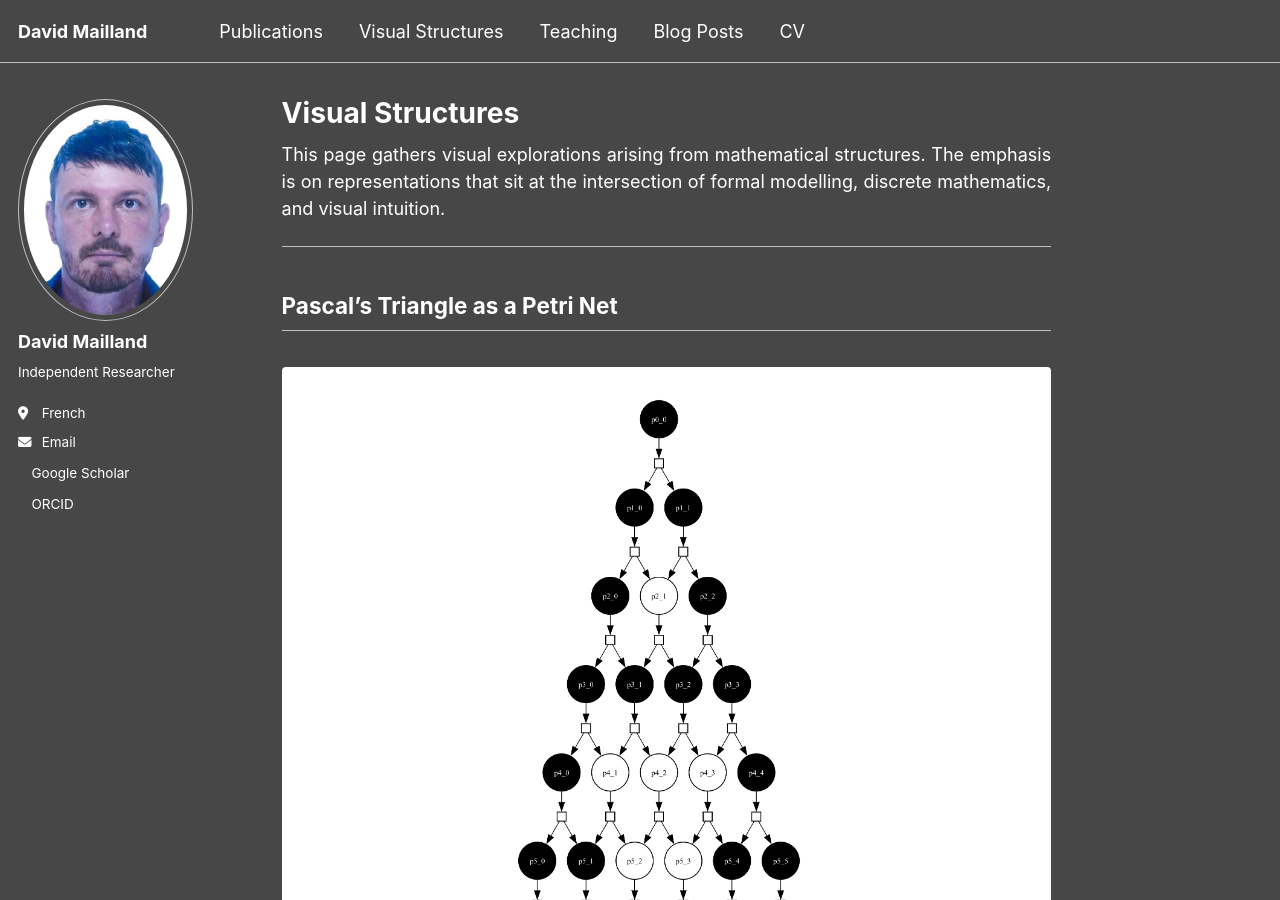
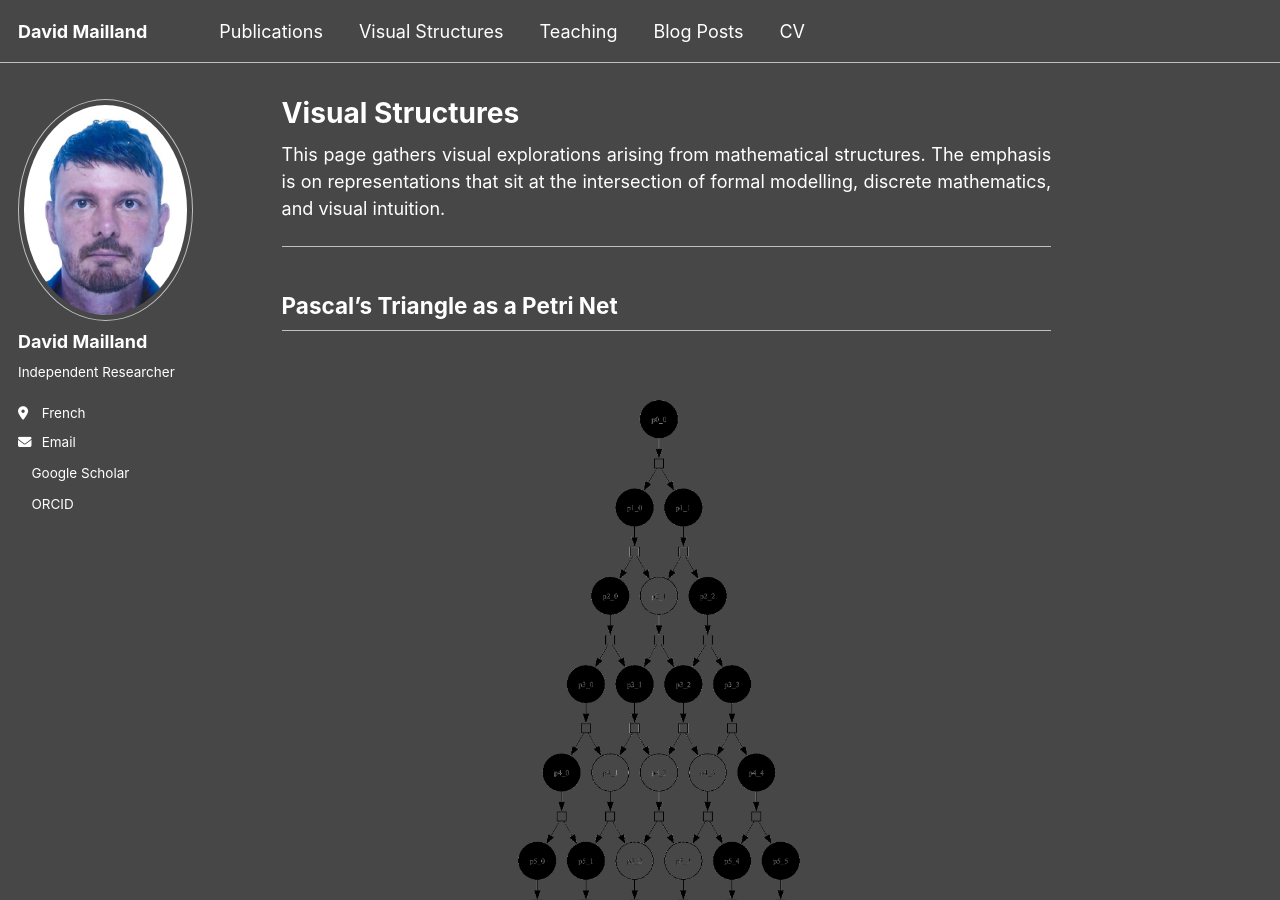
Before and after one commit to davidmailland/davidmailland.github.io, a Jekyll site: the page built from _pages/visual.html, in a window 1280 px wide and 900 px high. Built offline with Jekyll 4.4.1, drawn with Linux system fonts in a browser that asks for light colours; some web fonts are replaced; a script bundle is joined from its source files by our own code; library files that are not in the unit come from our copies; a style sheet for code colours, icons or effects is not loaded.

Commit message:
Update visual.html

```diff
--- a/_pages/visual.html
+++ b/_pages/visual.html
@@ -17,7 +17,7 @@ formal modelling, discrete mathematics, and visual intuition.
 
 <figure class="vs-figure">
   <img
-    src="{{ '/images/01.png' | relative_url }}"
+    src="{{ '/images/01-.png' | relative_url }}"
     alt="Pascal’s triangle modelled with a Petri net (Mailland & Grobelna, 2025)."
     loading="lazy"
   >
```
